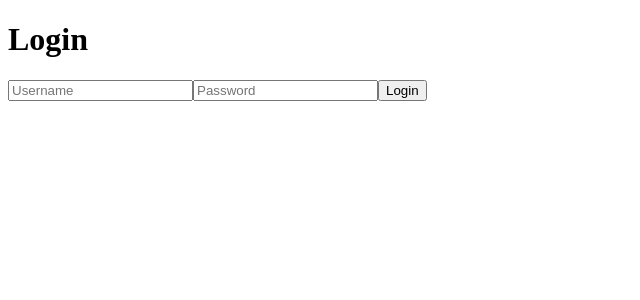
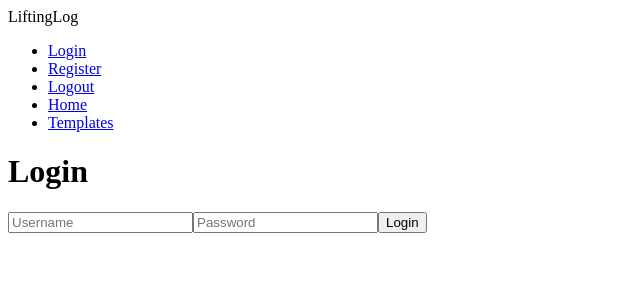
Before and after one commit to hamzahuda/lifting-log, a React (Vite) app in the folder frontend/: page /login in a window 1280 px wide. Shown: the top 300 px of the page, without its empty margins (0-640 px from the left). Built offline with nearby package versions, Linux system fonts and the light colour scheme; no server answers.

Commit message:
Add temp navbar

```diff
--- a/frontend/src/App.jsx
+++ b/frontend/src/App.jsx
@@ -5,10 +5,13 @@ import Login from "./pages/Login.jsx";
 import Logout from "./components/Logout.jsx";
 import Register from "./pages/Register.jsx";
 import NotFound from "./pages/NotFound.jsx";
+import Navbar from "./components/Navbar.jsx";
 
 function App() {
     return (
         <BrowserRouter>
+            <Navbar />
+            <div>
                 <Routes>
                     <Route
                         path="/"
@@ -24,6 +27,7 @@ function App() {
                     <Route path="/register" element={<Register />} />
                     <Route path="/*" element={<NotFound />} />
                 </Routes>
+            </div>
         </BrowserRouter>
     );
 }
--- /dev/null
+++ b/frontend/src/components/Navbar.jsx
@@ -0,0 +1,29 @@
+import { Link, useMatch, useResolvedPath } from "react-router";
+
+export default function Navbar() {
+    return (
+        <nav className="nav">
+            LiftingLog
+            <ul>
+                <CustomLink to="/login">Login</CustomLink>
+                <CustomLink to="/register">Register</CustomLink>
+                <CustomLink to="/logout">Logout</CustomLink>
+                <CustomLink to="/">Home</CustomLink>
+                <CustomLink to="/templates">Templates</CustomLink>
+            </ul>
+        </nav>
+    );
+}
+
+function CustomLink({ to, children, ...props }) {
+    const resolvedPath = useResolvedPath(to);
+    const isActive = useMatch({ path: resolvedPath.pathname, end: true });
+
+    return (
+        <li className={isActive ? "active" : ""}>
+            <Link to={to} {...props}>
+                {children}
+            </Link>
+        </li>
+    );
+}
```
Lines whose indentation alone changed are shown as unchanged.
